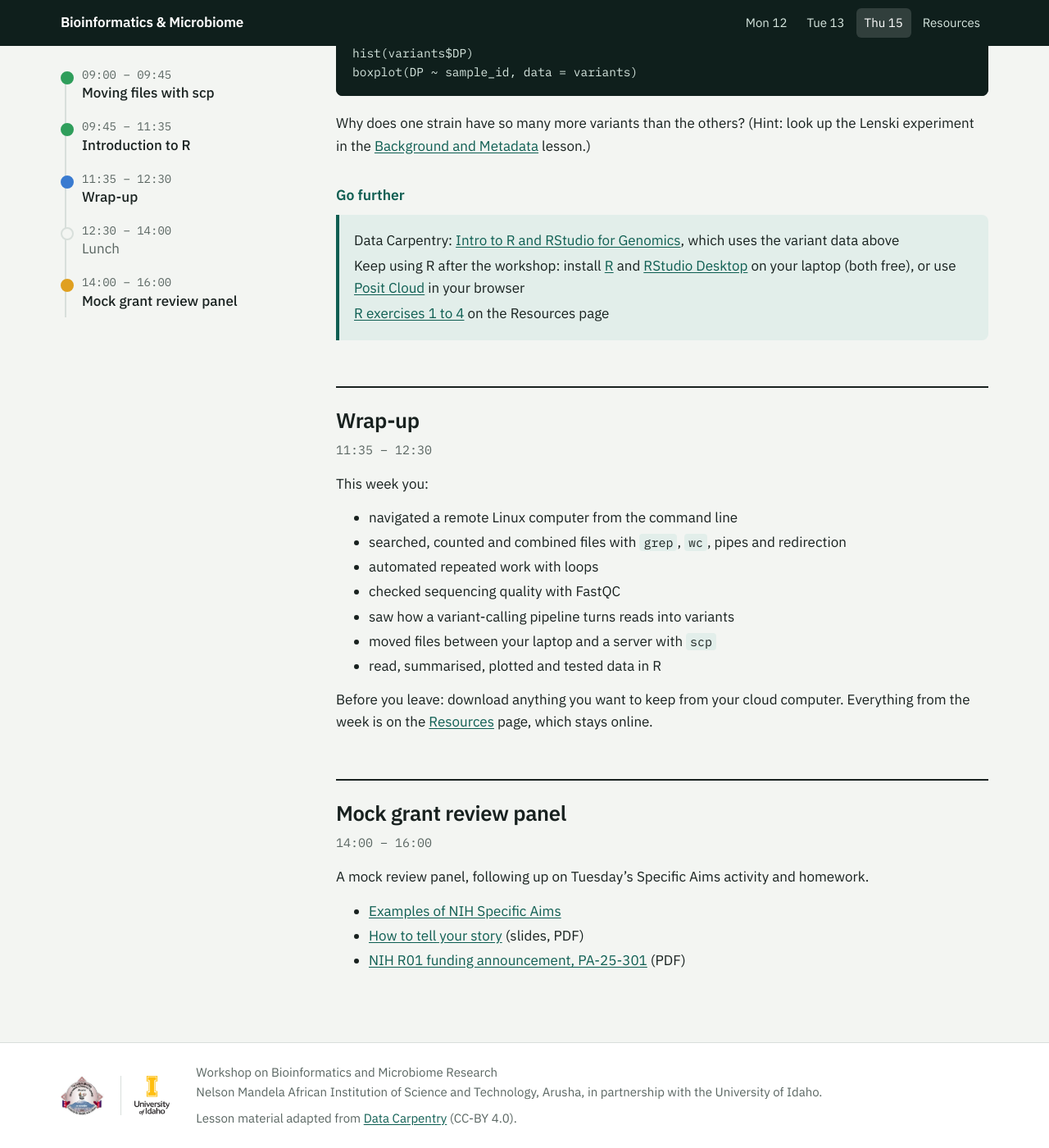
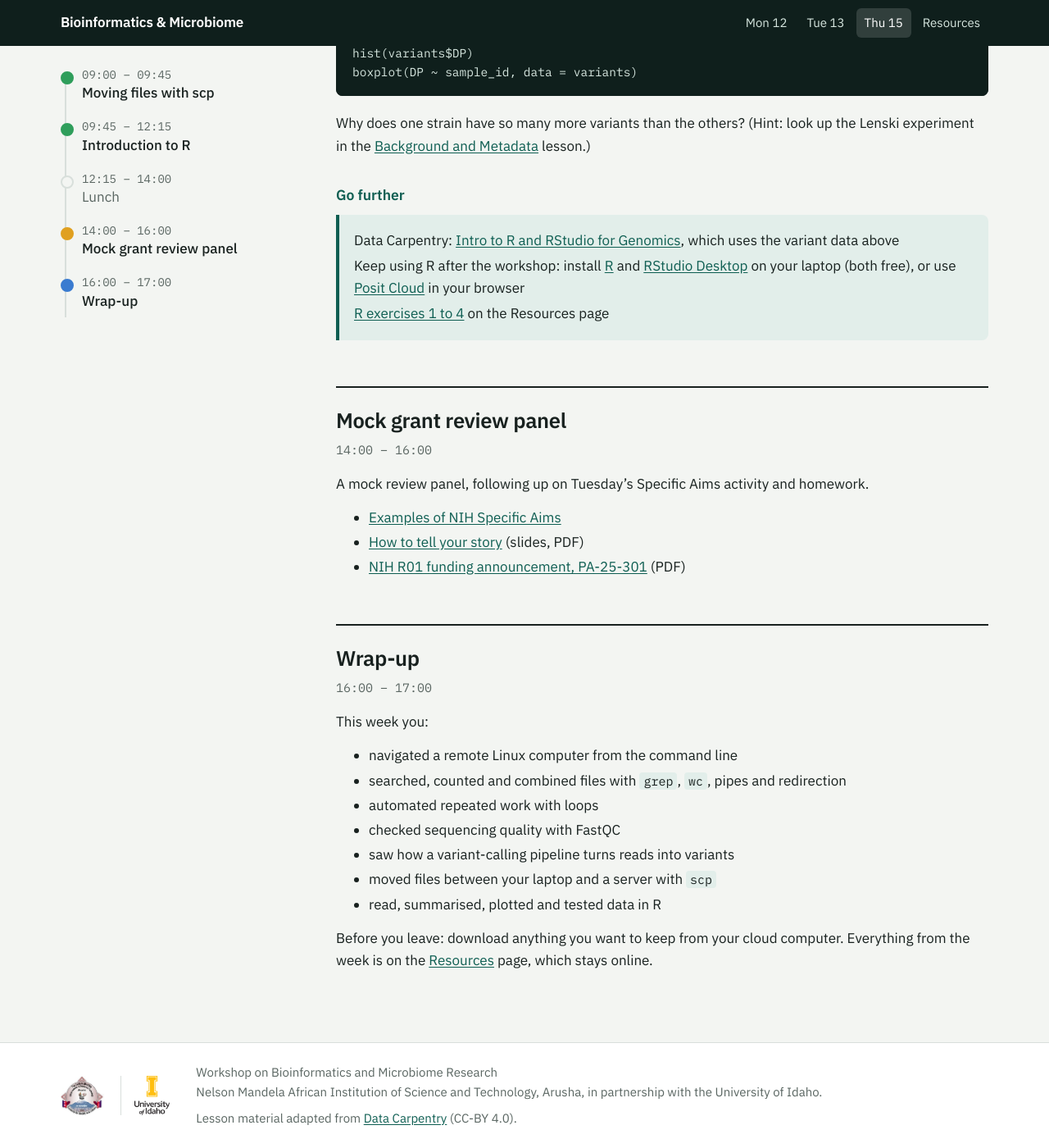
Before and after one commit to lukejharmon/tanzania2026, a Jekyll site: the page built from day4.md, in a window 1280 px wide and 1400 px high, scrolled down 8043 px. Shown: the whole window at 82% size. Built offline with Jekyll 4.4.1, drawn with Linux system fonts in a browser that asks for light colours; some of the changed text lies outside the part shown.

Commit message:
Day 4: R until 12:15, wrap-up after the grant panel
Co-Authored-By: Claude Opus 5.5 <noreply@anthropic.com>
Claude-Session: https://claude.ai/code/session_018TzzAXs5v8jwwhRDwTFwto

```diff
--- a/_data/schedule.yml
+++ b/_data/schedule.yml
@@ -99,18 +99,18 @@
       title: Moving files with scp
       anchor: moving-files
       kind: hands-on
-    - time: "09:45 – 11:35"
+    - time: "09:45 – 12:15"
       title: Introduction to R
       anchor: intro-to-r
       kind: hands-on
-    - time: "11:35 – 12:30"
-      title: Wrap-up
-      anchor: wrap-up
-      kind: talk
-    - time: "12:30 – 14:00"
+    - time: "12:15 – 14:00"
       title: Lunch
       kind: break
     - time: "14:00 – 16:00"
       title: Mock grant review panel
       anchor: mock-grant-panel
       kind: other
+    - time: "16:00 – 17:00"
+      title: Wrap-up
+      anchor: wrap-up
+      kind: talk
--- a/day4.md
+++ b/day4.md
@@ -107,7 +107,7 @@ To download, tick a file, then click the gear icon (**More**) and choose **Expor
 
 ## Introduction to R {#intro-to-r}
 
-09:45 – 11:35, with a short break
+09:45 – 12:15, with a short break
 {: .session-time}
 
 We will analyse the file you just uploaded: counts of DNA sequencing reads from five groups of bacteria
@@ -327,9 +327,20 @@ experiment in the [Background and Metadata](https://datacarpentry.github.io/wran
 - [R exercises 1 to 4](resources.html#r-exercises) on the Resources page
 {: .lesson}
 
+## Mock grant review panel {#mock-grant-panel}
+
+14:00 – 16:00
+{: .session-time}
+
+A mock review panel, following up on Tuesday's Specific Aims activity and homework.
+
+- [Examples of NIH Specific Aims](specific_aims_examples.html)
+- [How to tell your story](tellStory.pdf) (slides, PDF)
+- [NIH R01 funding announcement, PA-25-301](PA-25-301%20R01.pdf) (PDF)
+
 ## Wrap-up {#wrap-up}
 
-11:35 – 12:30
+16:00 – 17:00
 {: .session-time}
 
 This week you:
@@ -344,14 +355,3 @@ This week you:
 
 Before you leave: download anything you want to keep from your cloud computer. Everything from the week is on the
 [Resources](resources.html) page, which stays online.
-
-## Mock grant review panel {#mock-grant-panel}
-
-14:00 – 16:00
-{: .session-time}
-
-A mock review panel, following up on Tuesday's Specific Aims activity and homework.
-
-- [Examples of NIH Specific Aims](specific_aims_examples.html)
-- [How to tell your story](tellStory.pdf) (slides, PDF)
-- [NIH R01 funding announcement, PA-25-301](PA-25-301%20R01.pdf) (PDF)
```
